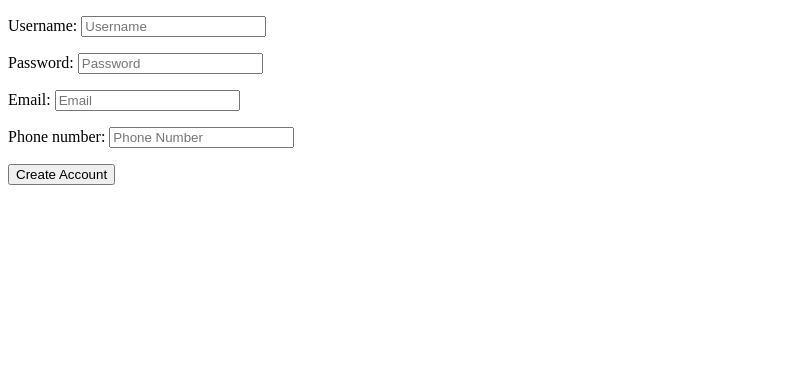
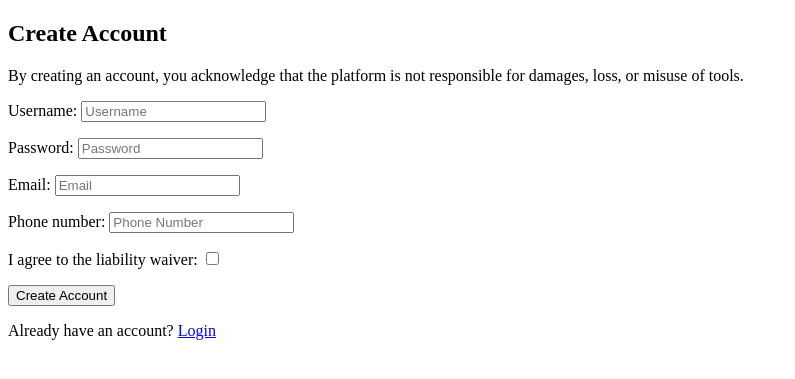
Before and after one commit to Josh-Roza/Tool_Sharers_Workspace, a Django app: page /add_user/ in a window 1280 px wide. Shown: the part 26-405 px from the top of the page, without its empty margins (0-795 px from the left). Run offline with Django 5.2, Linux system fonts and the light colour scheme.

Commit message:
Add liability waiver to signup page

```diff
--- a/Tool_Sharers_App/forms.py
+++ b/Tool_Sharers_App/forms.py
@@ -2,6 +2,11 @@ from django import forms
 from .models import Listing, Report, Review, User, Image
 
 class User_Form(forms.ModelForm):
+    accept_waiver = forms.BooleanField(
+        required=True,
+        label="I agree to the liability waiver"
+    )
+
     class Meta:
         model = User
         fields = ['username', 'password', 'email', 'phone_number']
--- a/Tool_Sharers_App/templates/add_user.html
+++ b/Tool_Sharers_App/templates/add_user.html
@@ -1,14 +1,22 @@
 {% extends 'template.html' %}
 
 {% block content %}
-
-<body>
     {% if success %}
         <p>Account created{% if added_user %} for {{ added_user.username }}{% endif %}.</p>
     {% endif %}
+
+    <h2>Create Account</h2>
+
+    <p>
+        By creating an account, you acknowledge that the platform is not responsible
+        for damages, loss, or misuse of tools.
+    </p>
+
     <form method="post">
         {% csrf_token %}
         {{ form.as_p }}
         <button type="submit">Create Account</button>
     </form>
+
+    <p>Already have an account? <a href="{% url 'login' %}">Login</a></p>
 {% endblock %}
```
